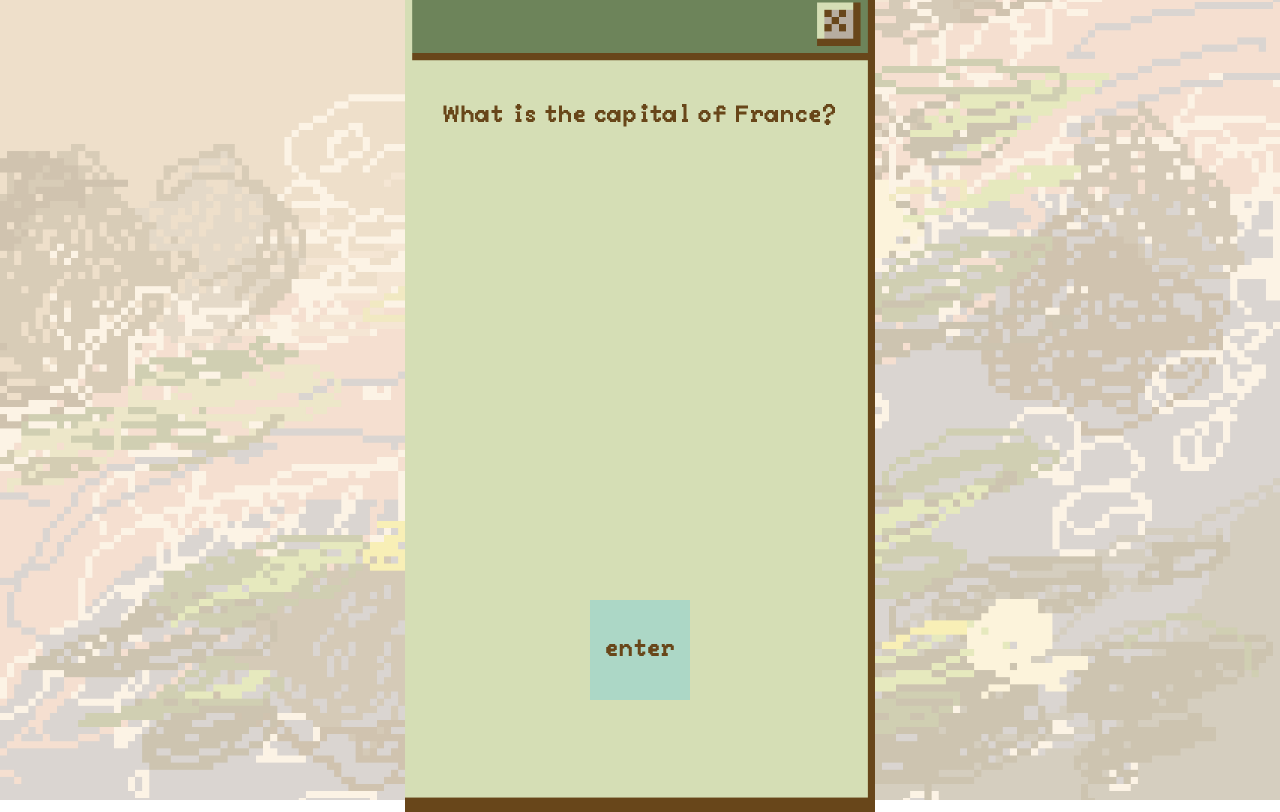
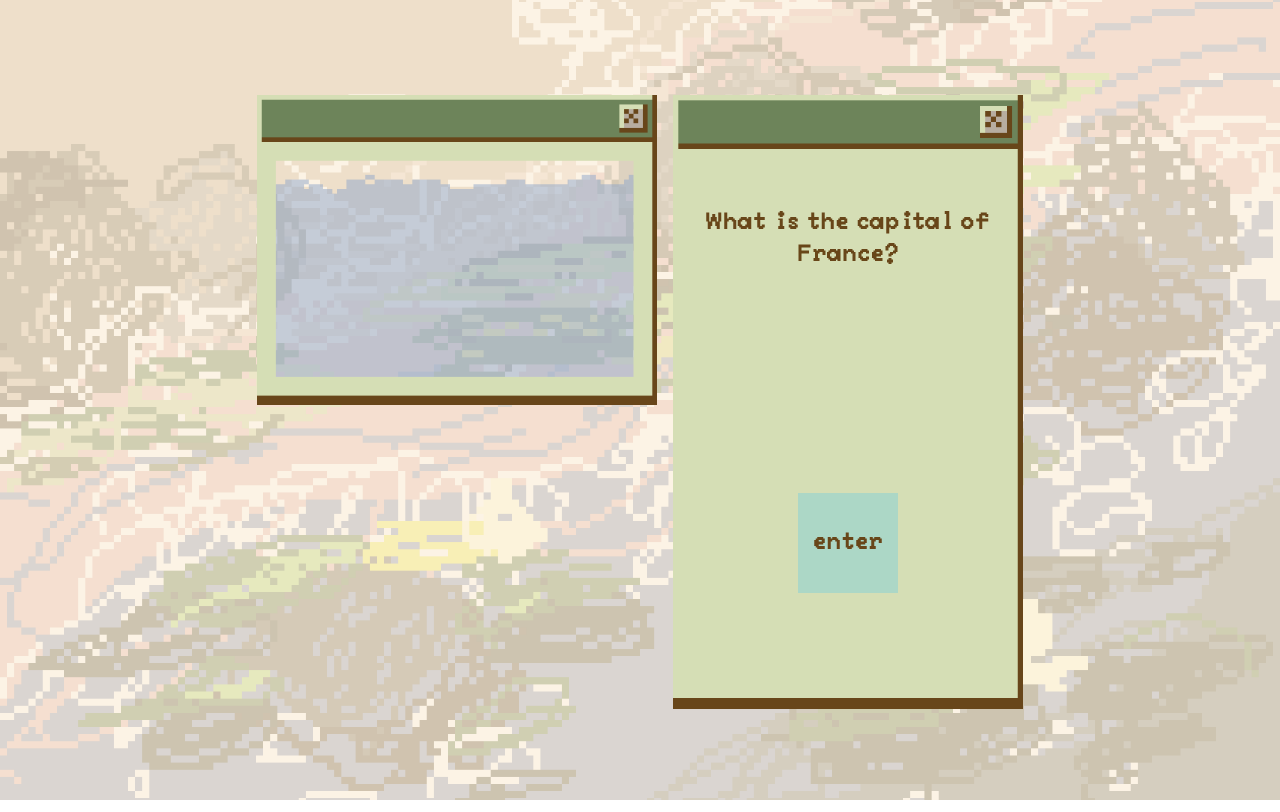
Before and after one commit to ayepricots/OOPTriviaGame, a Next.js app in the folder trivia-game/: page /game in a window 1280 px wide. Built offline with nearby package versions, Linux system fonts and the light colour scheme.

Commit message:
feat:Change to match categories page layout.

```diff
--- a/trivia-game/src/app/game/page.tsx
+++ b/trivia-game/src/app/game/page.tsx
@@ -3,6 +3,7 @@
 import { useState, useEffect } from 'react';
 import Image from 'next/image';
 import backgroundImage from '../../assets/bg_dim.png';
+import tankImage from '../../assets/window_tank.png';
 import windowLong from '../../assets/window_long.png';
 
 export default function Game() {
@@ -59,11 +60,20 @@ export default function Game() {
 				className="z-[-1] object-cover"
 			/>
 
-			<div className="relative flex justify-center">
+			<div className="flex space-x-4">
+				<div className="w-[400px] h-[310px] overflow-hidden relative">
+					<Image
+						src={tankImage}
+						alt="Tank"
+						fill
+						className="object-cover"
+					/>
+				</div>
+				<div className="relative flex justify-center w-[350px] h-[610px] flex flex-col justify-between relative">
 					<Image
 						src={windowLong}
 						alt="Window Long"
-					className="object-contain w-[200px] md:w-[470px]"
+						className="object-cover"
 						quality={100}
 					/>
 
@@ -82,5 +92,6 @@ export default function Game() {
 					</div>
 				</div>
 			</div>
+		</div>
 	);
 }
```
Lines whose indentation alone changed are shown as unchanged.
